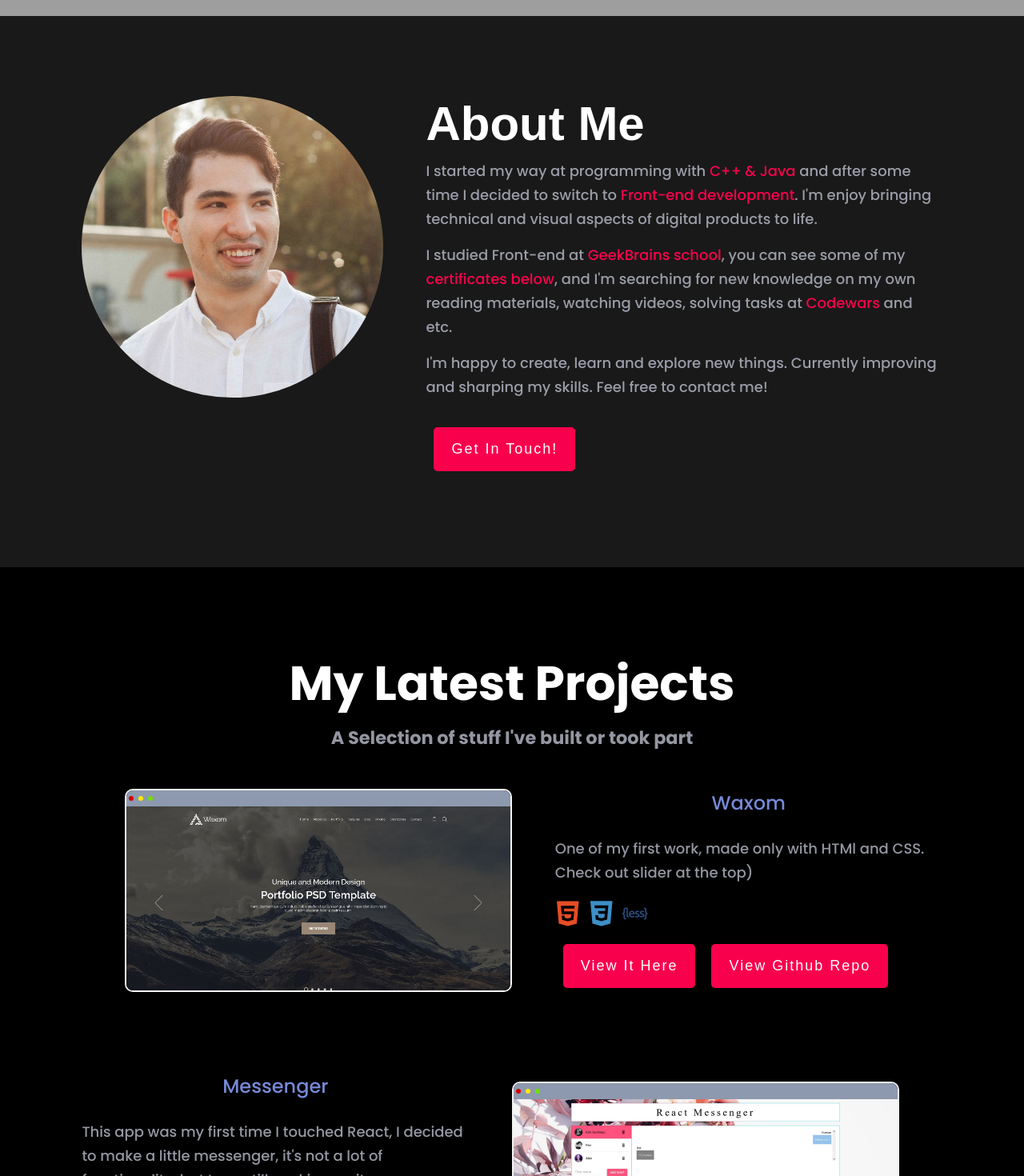
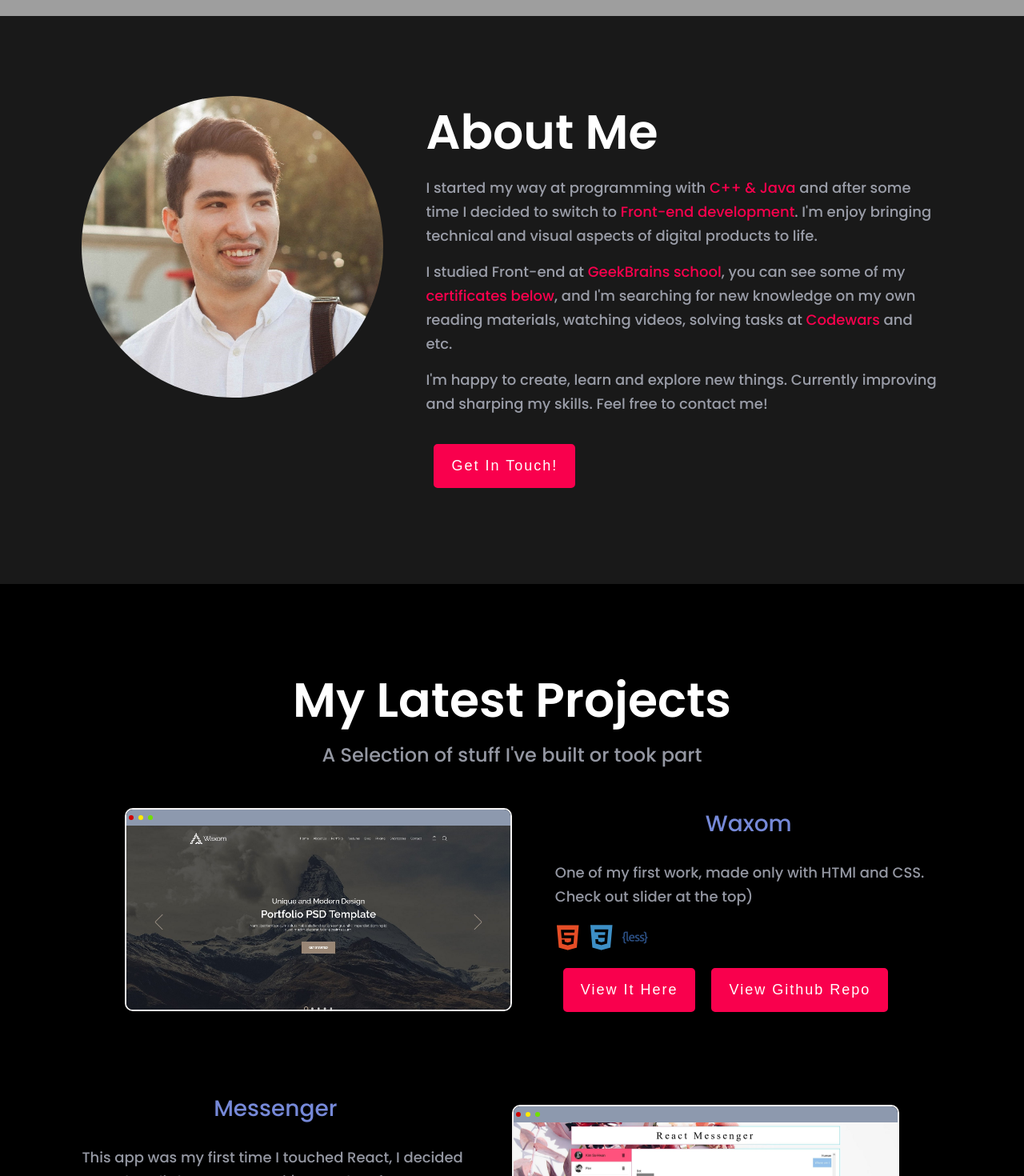
Before and after one commit to dkimd5/react-portfolio, a React (Create React App) app: page / in a window 1280 px wide. Shown: the part 780-2250 px from the top of the page at 80% size. Built offline with nearby package versions, Linux system fonts and the light colour scheme; grey boxes are pictures that could not be loaded.

Commit message:
Style headers

```diff
--- a/src/App.css
+++ b/src/App.css
@@ -1,4 +1,4 @@
-@import url('https://fonts.googleapis.com/css2?family=Mada:wght@400;500;700&family=Poppins:wght@500;700&display=swap');
+@import url('https://fonts.googleapis.com/css2?family=Mada:wght@400;500;700&family=Poppins:wght@500;600&display=swap');
 
 *{
   padding: 0;
@@ -23,18 +23,20 @@ body{
 h1.heading {
   font-size: 60px;
   text-align: center;
-  font-family: Poppins, sans-serif;
-  font-weight: 700;
+  font-family: 'Poppins', sans-serif;
+  font-weight: 600;
   margin-bottom: 10px;
 }
 
 h2.heading {
-  font-size: 40px;
+  font-size: 24px;
   text-align: center;
-  font-family: Poppins,sans-serif;
+  font-family: 'Poppins', sans-serif;
+  font-weight: 500;
   line-height: 1.2;
-  font-size: 1.4rem;
+  max-width: 60%;
   color: rgba(198,201,216,.75);
+  margin: 0 auto 50px;
 }
 
 a{
--- a/src/components/About/About.css
+++ b/src/components/About/About.css
@@ -26,9 +26,9 @@
 
 .about__heading {
     margin-bottom: 10px;
-    font-weight: 700;
+    font-weight: 600;
     text-align: start;
-    font-family: Montserrat, sans-serif;
+    font-family: 'Poppins', sans-serif;
     font-size: 60px;
 }
 
--- a/src/components/Certificates/Certificates.js
+++ b/src/components/Certificates/Certificates.js
@@ -44,13 +44,11 @@ function Certificates() {
   return (
     <div className="certificates component__space" id="Certificates">
       <div className="section__container">
-        <div className="heading">
-          <h1 className="heading">My Certificates</h1>
-          <h2 className="heading">
-            There are many variations of passages of Lorem Ipsum available but
-            the majority have suffered alteration.
-          </h2>
-        </div>
+        <h1 className="heading">My Certificates</h1>
+        <h2 className="heading">
+          There are many variations of passages of Lorem Ipsum available but the
+          majority have suffered alteration.
+        </h2>
         <div className="row">
           {certificatesList.map(({ name, link, image }) => (
             <div className="col__3">
--- a/src/components/Projects/ProjectCard/ProjectCard.css
+++ b/src/components/Projects/ProjectCard/ProjectCard.css
@@ -62,12 +62,13 @@
     width: 45%;
 }
 
-.project__container__text h2 {
+.project__container__text h3 {
     color: #7689d8;
     text-align: center;
     font-family: Poppins, sans-serif;
     font-weight: 500;
     margin-bottom: 25px;
+    font-size: 28px;
 }
 
 .project__container__text p {
--- a/src/components/Projects/ProjectCard/ProjectCard.js
+++ b/src/components/Projects/ProjectCard/ProjectCard.js
@@ -14,7 +14,7 @@ function ProjectCard({ project }) {
         <img src={image} alt="project page" className="project__img"></img>
       </div>
       <div className="project__container__text">
-        <h2>{name}</h2>
+        <h3>{name}</h3>
         <p className="p__color">{description}</p>
         <ul className="project__icons">
           {icons.map((icon) => (
--- a/src/components/Projects/Projects.js
+++ b/src/components/Projects/Projects.js
@@ -64,12 +64,10 @@ function Projects() {
   return (
     <div className="projects component__space" id="Projects">
       <div className="section__container">
-        <div className="heading">
-          <h1 className="heading">My Latest Projects</h1>
-          <h2 className="heading">
-            A Selection of stuff I've built or took part
-          </h2>
-        </div>
+        <h1 className="heading">My Latest Projects</h1>
+        <h2 className="heading">
+          A Selection of stuff I've built or took part
+        </h2>
         <div className="projects__wrapper">
           {projectList.map((project) => (
             <ProjectCard key={project.name} project={project} />
--- a/src/components/Skills/Skills.js
+++ b/src/components/Skills/Skills.js
@@ -7,13 +7,11 @@ function Skills() {
   return (
     <div className="skills component__space" id="Skills">
       <div className="section__container">
-        <div className="heading">
-          <h1 className="heading">Skills & Tools</h1>
-          <h2 className="heading">
-            The skills, tools and technologies I use to bring your products to
-            life:
-          </h2>
-        </div>
+        <h1 className="heading">Skills & Tools</h1>
+        <h2 className="heading">
+          The skills, tools and technologies I use to bring your products to
+          life:
+        </h2>
         <ul className="box-container">
           <li className="box__icon">
             <i className="devicon devicon-html5-plain colored"></i>
```
